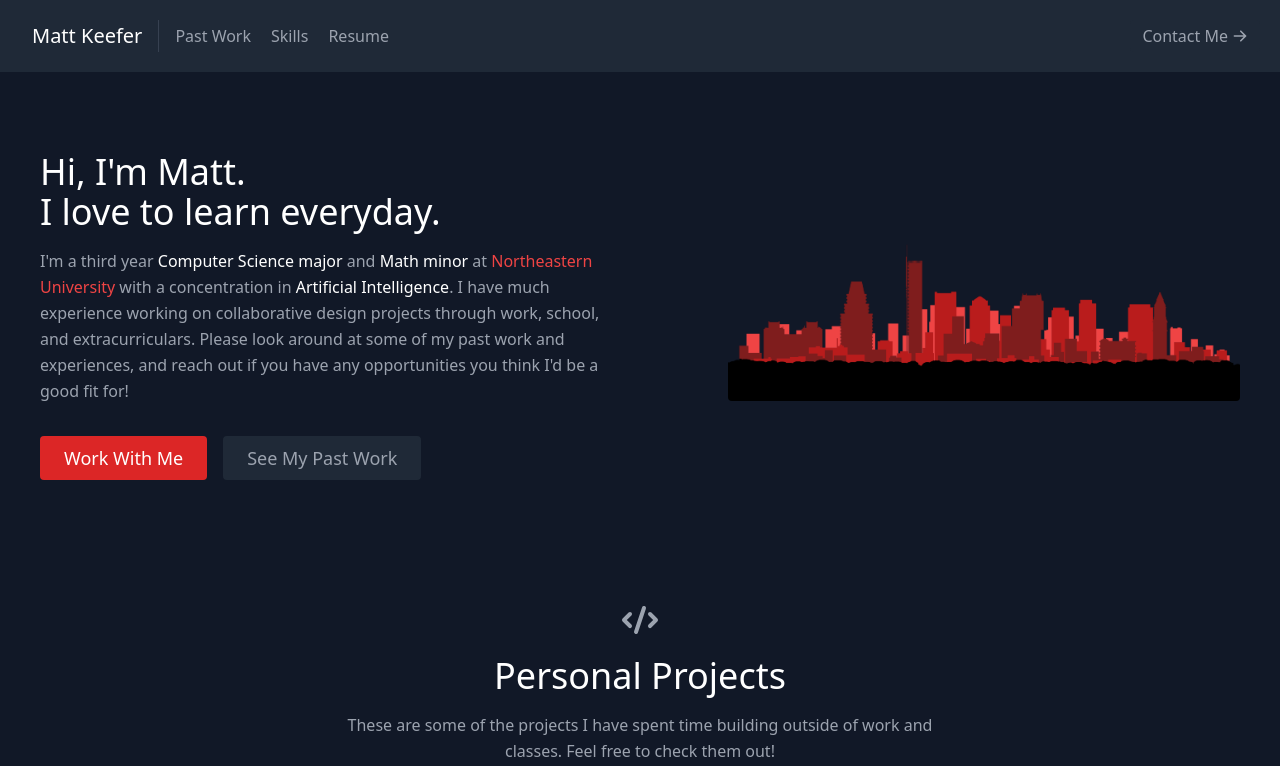
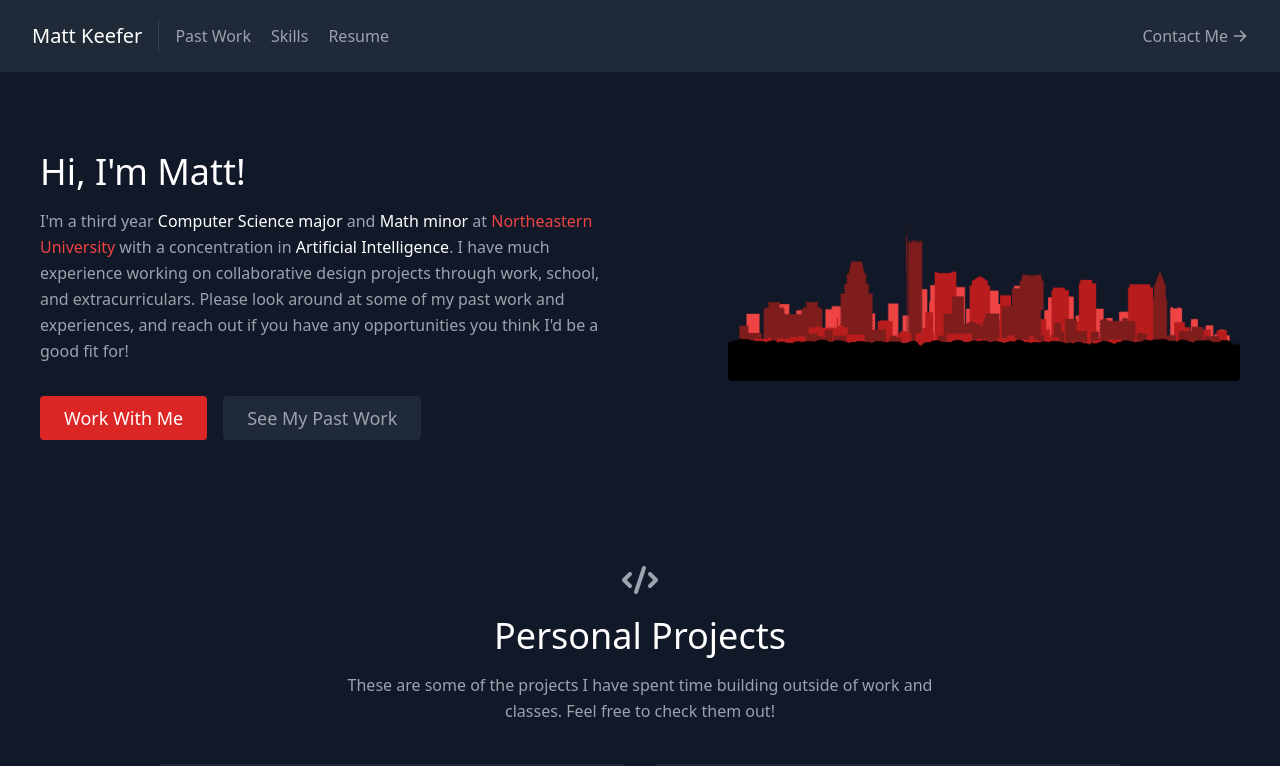
Before and after one commit to mattkeefer/personal-portfolio, a React (Create React App) app: page / in a window 1280 px wide. Shown: the top 766 px of the page. Built offline with nearby package versions, Linux system fonts and the light colour scheme.

Commit message:
Update 'About' heading

```diff
--- a/src/components/About.js
+++ b/src/components/About.js
@@ -6,8 +6,7 @@ export default function About() {
       <div className="container mx-auto flex px-10 py-20 md:flex-row flex-col items-center">
         <div className="lg:flex-grow md:w-1/2 lg:pr-24 md:pr-16 flex flex-col md:items-start md:text-left mb-16 md:mb-0 items-center text-center">
           <h1 className="title-font sm:text-4xl text-3xl mb-4 font-medium text-white cursor-default">
-            Hi, I'm Matt.&nbsp;
-            <br className="hidden lg:inline-block" />I love to learn everyday.
+            Hi, I'm Matt!
           </h1>
           <p className="mb-8 leading-relaxed cursor-default">
             I'm a third year <span className="text-white">Computer Science major</span> and <span className="text-white">Math minor</span> at <span className="text-red-500">Northeastern University</span> with a concentration in <span className="text-white">Artificial Intelligence</span>.
```
